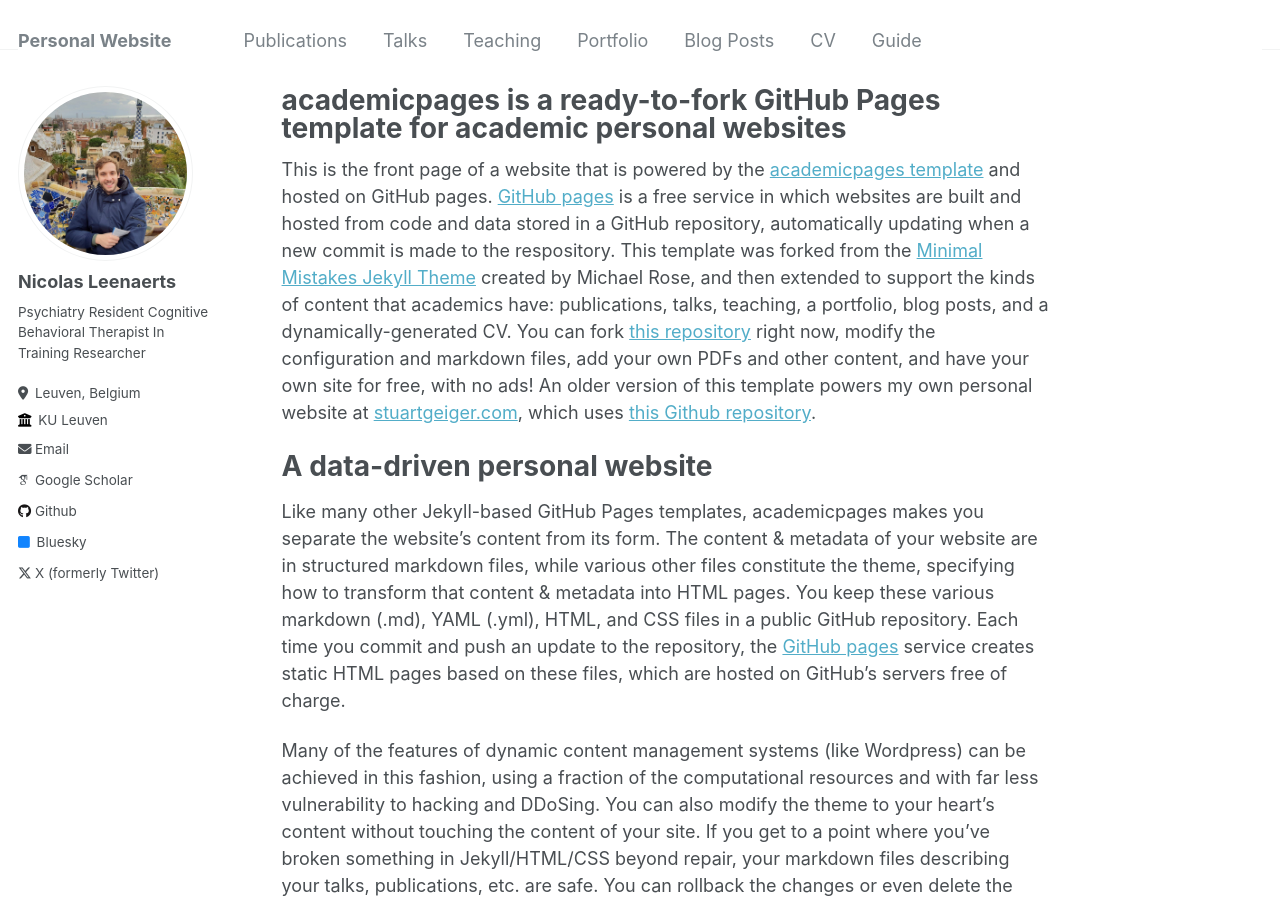
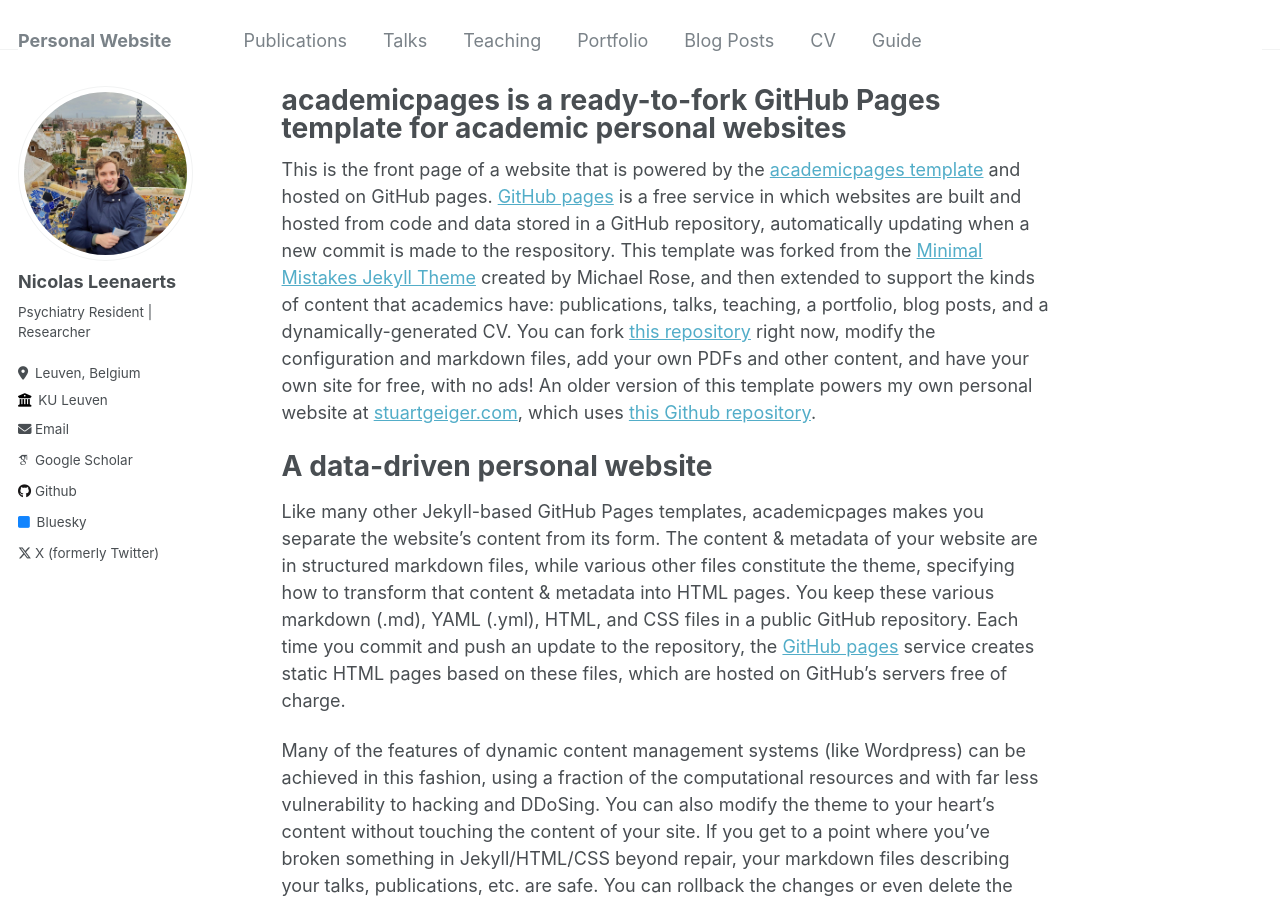
Before and after one commit to nicolasleenaerts/nicolasleenaerts.github.io, a Jekyll site: the page built from _pages/about.md, in a window 1280 px wide and 900 px high. Built offline with Jekyll 4.4.1, drawn with Linux system fonts in a browser that asks for light colours; some web fonts are replaced.

Commit message:
Update _config.yml

```diff
--- a/_config.yml
+++ b/_config.yml
@@ -24,7 +24,7 @@
   avatar           : "46961838_10217316693658902_2444112025245188096_n.jpeg"
   name             : "Nicolas Leenaerts"
   pronouns         : # example: "she/her"
-  bio              : "Psychiatry Resident\n\nCognitive Behavioral Therapist In Training\n\nResearcher"
+  bio              : "Psychiatry Resident | Researcher"
   location         : "Leuven, Belgium"
   employer         : "KU Leuven"
   uri              : # URL
```
